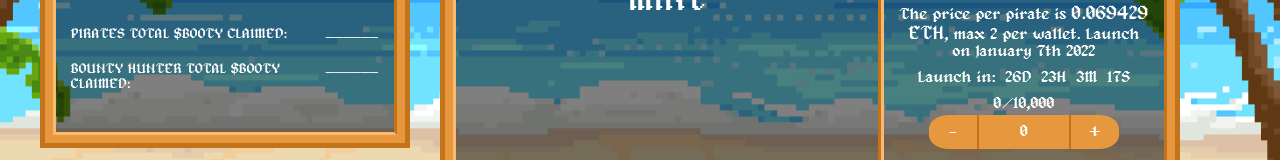
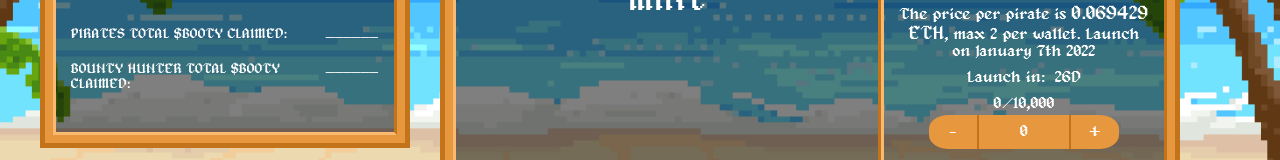
Before and after one commit to josephp126/piratehunternft-frontend, a React (Create React App) app: page / in a window 1280 px wide. Shown: the part 597-757 px from the top of the page. Built offline with nearby package versions, Linux system fonts and the light colour scheme.

Commit message:
Update Description.js

```diff
--- a/src/components/Description.js
+++ b/src/components/Description.js
@@ -53,7 +53,7 @@ const Description = () => {
 
                         <div className="level-3 right">
                             <p >The price per pirate is <span className="eth">0.069429 ETH</span>, max 2 per wallet. Launch on January 7th 2022</p>
-                            {Difference < 0 ? <p>Launched</p> : <p>Launch in: <span>{countDown.days}D</span> <span>{countDown.hours}H</span> <span>{countDown.minutes}M</span> <span>{countDown.seconds}S</span></p>}
+                            {Difference < 0 ? <p>Launched</p> : <p>Launch in: <span>{countDown.days}D</span> </p>}
 
 
                             <div>
```
